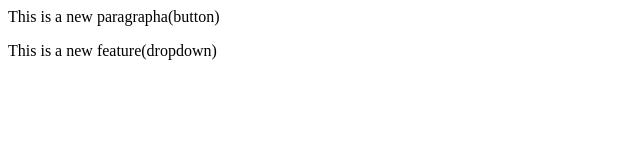
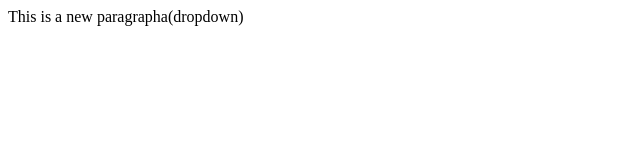
Before and after one commit to rahulajnar/pro_01, a plain HTML site: page index.html in a window 1280 px wide. Shown: the whole page, without its empty margins (0-640 px from the left). Drawn offline with Linux system fonts and the light colour scheme.

Commit message:
add dropdown

```diff
--- a/index.html
+++ b/index.html
@@ -1,4 +1,3 @@
 <p>
-    This is a new paragrapha(button)
+    This is a new paragrapha(dropdown)
 </p>
-<p>This is a new feature(dropdown)</p>
```
